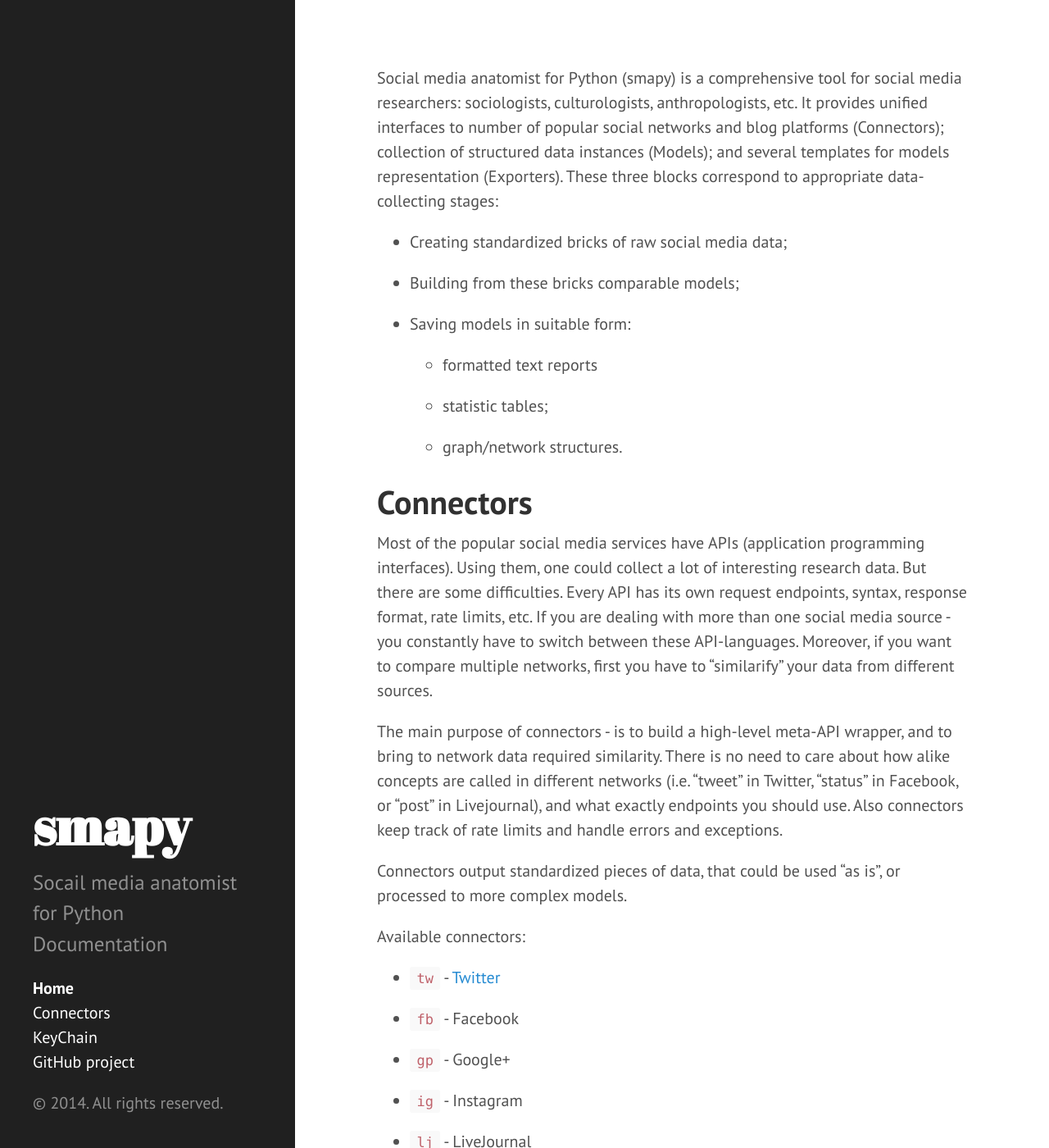
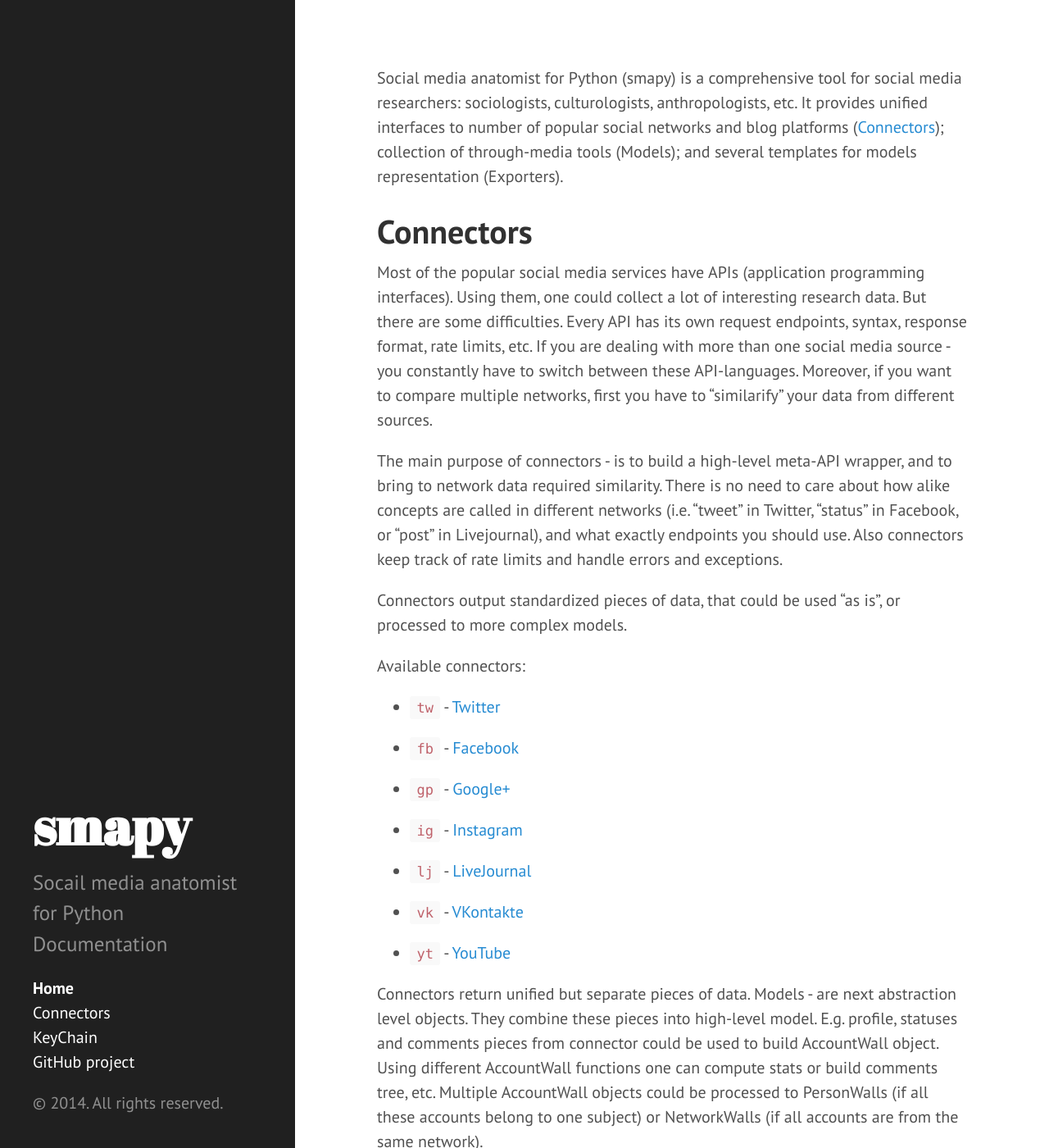
Before and after one commit to Sobach/smapy, a Jekyll site: the page built from index.md, in a window 1280 px wide and 1400 px high. Shown: the whole window at 82% size. Built offline with Jekyll 4.4.1, drawn with Linux system fonts in a browser that asks for light colours; Markdown is read by kramdown in place of the engine named in the settings; some of the changed text lies outside the part shown.

Commit message:
underscore chec

```diff
--- a/index.md
+++ b/index.md
@@ -3,19 +3,7 @@
 title: Home
 ---
 
-Social media anatomist for Python (smapy) is a comprehensive tool for social media researchers: sociologists, culturologists, anthropologists, etc. It provides unified interfaces to number of popular social networks and blog platforms (Connectors); collection of structured data instances (Models); and several templates for models representation (Exporters). These three blocks correspond to appropriate data-collecting stages:
-
-* Creating standardized bricks of raw social media data;
-
-* Building from these bricks comparable models;
-
-* Saving models in suitable form:
-
-    - formatted text reports
-
-    - statistic tables;
-
-    - graph/network structures.
+Social media anatomist for Python (smapy) is a comprehensive tool for social media researchers: sociologists, culturologists, anthropologists, etc. It provides unified interfaces to number of popular social networks and blog platforms ([Connectors](/smapy/docs/connectors)); collection of through-media tools (Models); and several templates for models representation (Exporters).
 
 # Connectors
 
@@ -29,22 +17,19 @@
 
 - `tw` - [Twitter](/smapy/docs/twitter_connector/)
 
-- `fb` - Facebook
+- `fb` - [Facebook](/smapy/docs/facebook_connector/)
 
-- `gp` - Google+
+- `gp` - [Google+](/smapy/docs/googleplus_connector/)
 
-- `ig` - Instagram
+- `ig` - [Instagram](/smapy/docs/instagram_connector/)
 
-- `lj` - LiveJournal
+- `lj` - [LiveJournal](/smapy/docs/livejournal_connector/)
 
-- `vk` - VKontakte
+- `vk` - [VKontakte](/smapy/docs/vkontakte_connector/)
 
-- `yt` - YouTube
+- `yt` - [YouTube](/smapy/docs/youtube_connector/)
 
-# Models
 
 Connectors return unified but separate pieces of data. Models - are next abstraction level objects. They combine these pieces into high-level model. E.g. profile, statuses and comments pieces from connector could be used to build AccountWall object. Using different AccountWall functions one can compute stats or build comments tree, etc. Multiple AccountWall objects could be processed to PersonWalls (if all these accounts belong to one subject) or NetworkWalls (if all accounts are from the same network).
 
-# Exporters
-
 It's not necessary to process collected data in Python itself. Sometimes it's easier to analyse it in a more familiar form in other software. E.g., posting and commenting statistics - in spreadsheet editor (Excel or whatever), friendship network - in Gephi, it's easier to make content analysis in properly formatted text document. 'Exporters' - is a set of appropriate functions. They take models as input and produce .gexf (graph), .csv (tables) or .md (text) files.
```
Also changed, not shown: docs/connectors.md (+13 -13 lines), docs/keychain.md (+2 -2 lines), docs/twitter_token.md (+4 -4 lines).
